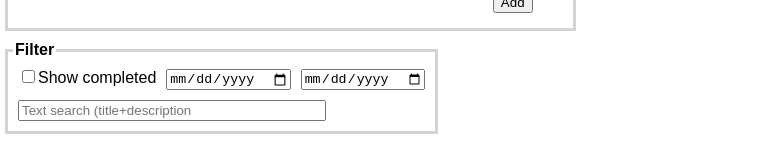
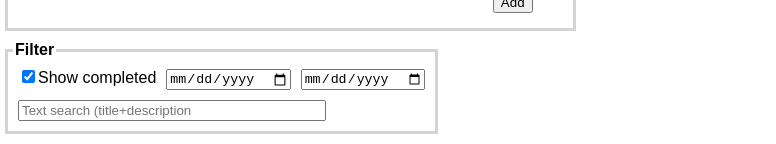
Before and after one commit to OlgaKuksa/to-do-list, a React (Create React App) app: page / in a window 1280 px wide. Shown: the part 205-349 px from the top of the page, without its empty margins (0-776 px from the left). Built offline with nearby package versions, Linux system fonts and the light colour scheme.

Commit message:
after small filter implementation

```diff
--- a/src/Components/AddTask/AddTask.js
+++ b/src/Components/AddTask/AddTask.js
@@ -25,7 +25,7 @@ export default class AddTask extends Component {
         <form onSubmit={this.onSubmit.bind(this)}>
             <input type="text" placeholder="Title" className='AddTask-title' name='title'/>
             <label>Priority:
-            <select name="priority" className='AddTask-priority' name='priority' defaultValue={'2'} defaultSelectedValue={2}>
+            <select name="priority" className='AddTask-priority' name='priority' defaultValue={2}>
             <option value="Urgent">Urgent</option>
             <option value="Normal">Normal</option>
             <option value="Low">Low</option>
--- a/src/Components/Filter/Filter.js
+++ b/src/Components/Filter/Filter.js
@@ -1,7 +1,8 @@
 import React, { Component } from 'react';
+import PropTypes from 'prop-types';
 import './Filter.css'
 
-export default class Filter extends Component {
+class Filter extends Component {
     render() {
         return (
             <div>
@@ -9,7 +10,8 @@ export default class Filter extends Component {
                     <legend><strong>{this.props.legend}</strong></legend>
                     <form>
                         <label className="Filter-isCompletedCb">
-                            <input type="checkbox" name="isCompletedShown" />Show completed
+                            <input type="checkbox" name="isCompletedShown" checked={this.props.filter.showCompleted}
+                            onChange={(ev)=>{this.props.onFilterUpdate({showCompleted:ev.target.checked})}}/>Show completed
                         </label>
                         <input type="date" name="fromDate" className="Filter-DatePicker" />
                         <input type="date" name="toDate" className="Filter-DatePicker"/>
@@ -21,4 +23,12 @@ export default class Filter extends Component {
             </div>
         )
     }
-}
+};
+
+Filter.propTypes={
+    onFilterUpdate:PropTypes.func,
+    filter:PropTypes.object
+};
+
+
+export default Filter;
--- a/src/Components/ToDoListWrapper/ToDoListWrapper.js
+++ b/src/Components/ToDoListWrapper/ToDoListWrapper.js
@@ -6,7 +6,10 @@ import {getTasks, addTask, removeTask, updateTask} from '../../Utils/ApiWrapper'
 
 export default class ToDoListWrapper extends Component {
     state = {
-        tasks: []
+        tasks: [],
+        filter:{
+            showCompleted:true
+        }
     }
 
     componentWillMount(){
@@ -39,11 +42,26 @@ export default class ToDoListWrapper extends Component {
         ))
     }
 
+    onFilterUpdate=(changes)=>{
+        this.setState({
+            filter:{
+                ...this.state.filter,
+                ...changes
+            }
+        })
+    }
+
     render() {
+        const {
+            tasks,
+            filter,
+            filter:{showCompleted}}=this.state;
+
+        const filteredTasks=showCompleted?tasks:tasks.filter((item)=>!item.isDone)
         return (<div>
             <AddTask legend="Add task" name='TaskForm' onSubmit={this.addTask}/>
-            <Filter legend="Filter" />
-            <Grid legend='Tasks' tasks={this.state.tasks} removeTask={this.removeTask} updateTask={this.updateTask}/>
+            <Filter legend="Filter" filter={filter} onFilterUpdate={this.onFilterUpdate}/>
+            <Grid legend='Tasks' tasks={filteredTasks} removeTask={this.removeTask} updateTask={this.updateTask}/>
         </div>
         )
     }
```
